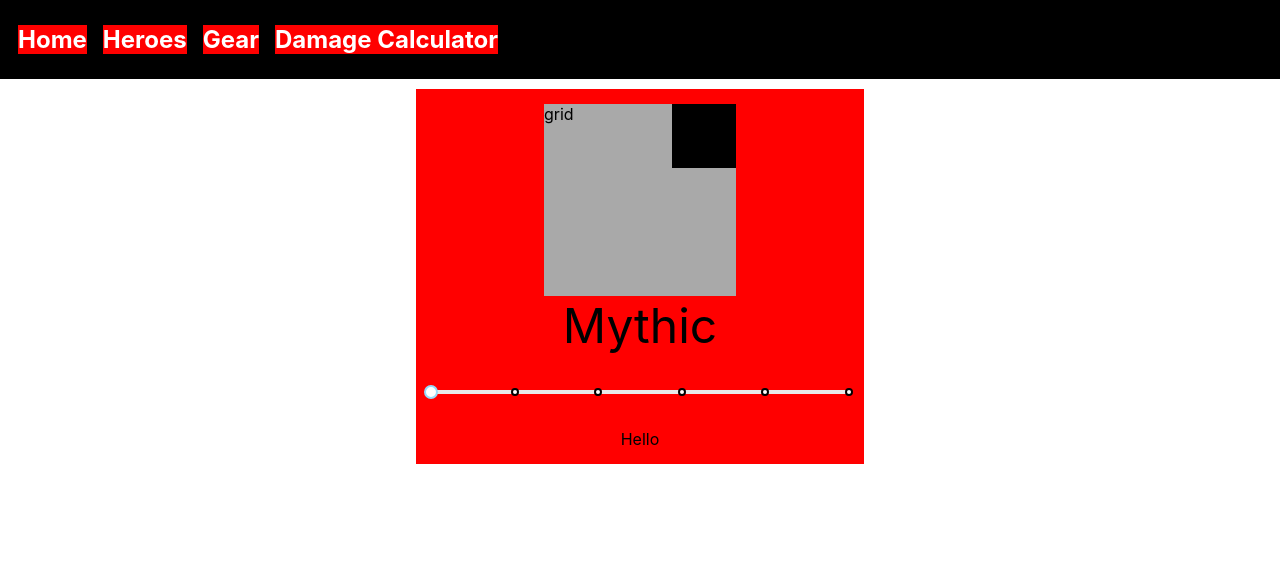
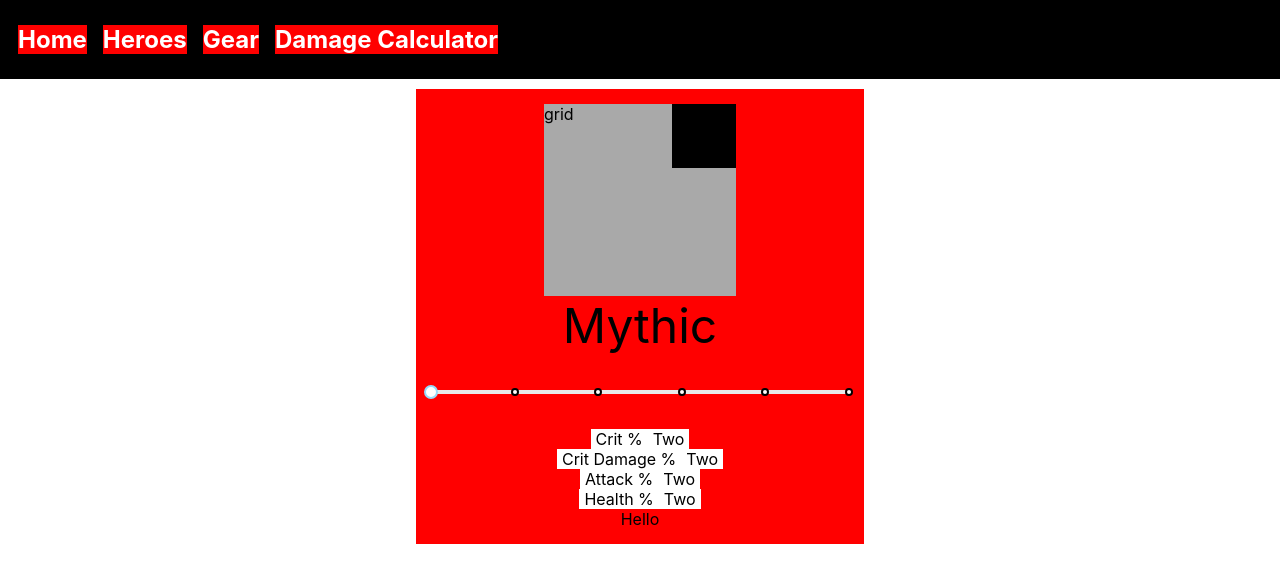
Before and after one commit to Cameronl14320/epic7-helper, a Next.js app: page /Gear/gear in a window 1280 px wide. Shown: the top 582 px of the page. Built offline with nearby package versions, Linux system fonts and the light colour scheme.

Commit message:
Added key to gearSub changestat create

```diff
--- a/components/gear/stats/GearSub.tsx
+++ b/components/gear/stats/GearSub.tsx
@@ -53,7 +53,7 @@ export default class GearSub extends Component<{}, {id : string, stat : statObje
         let currentRow = 1;
         for (let i = 0; i < subArray.length; i++) {
             selectStat.push(
-                <Box sx={{
+                <Box key={i} sx={{
                     gridColumn: currentColumn,
                     gridRow: currentRow,
                     margin: '5px',
--- a/components/gear/stats/subContainer.tsx
+++ b/components/gear/stats/subContainer.tsx
@@ -3,10 +3,10 @@ import GearSub from './GearSub'
 import { subArray } from '../game/subArray'
 import { Component } from 'react';
 
-const firstStat = new GearSub({id:"firstStat", stat:subArray[0]});
-const secondStat = new GearSub({id:"secondStat", stat:subArray[1]});
-const thirdStat = new GearSub({id:"thirdStat", stat:subArray[2]});
-const fourthStat = new GearSub({id:"fourthStat", stat:subArray[3]});
+const firstStat = new GearSub({key: "firstStat", id:"firstStat", stat:subArray[0]});
+const secondStat = new GearSub({key: "secondStat", id:"secondStat", stat:subArray[1]});
+const thirdStat = new GearSub({key: "thirdStat", id:"thirdStat", stat:subArray[2]});
+const fourthStat = new GearSub({key: "fourthStat", id:"fourthStat", stat:subArray[3]});
 
 export default class subContainer extends Component {
 
@@ -16,9 +16,25 @@ export default class subContainer extends Component {
 
     render() {
         return (
-            <Box>
-                Hello
-            </Box>
+            <>
+                <Box>
+                    <Box>
+                        {firstStat.render()}
+                    </Box>
+                    <Box>
+                        {secondStat.render()}
+                    </Box>
+                    <Box>
+                        {thirdStat.render()}
+                    </Box>
+                    <Box>
+                        {fourthStat.render()}
+                    </Box>
+                </Box>
+                <Box>
+                    Hello
+                </Box>
+            </>
         )
     }
 
```
